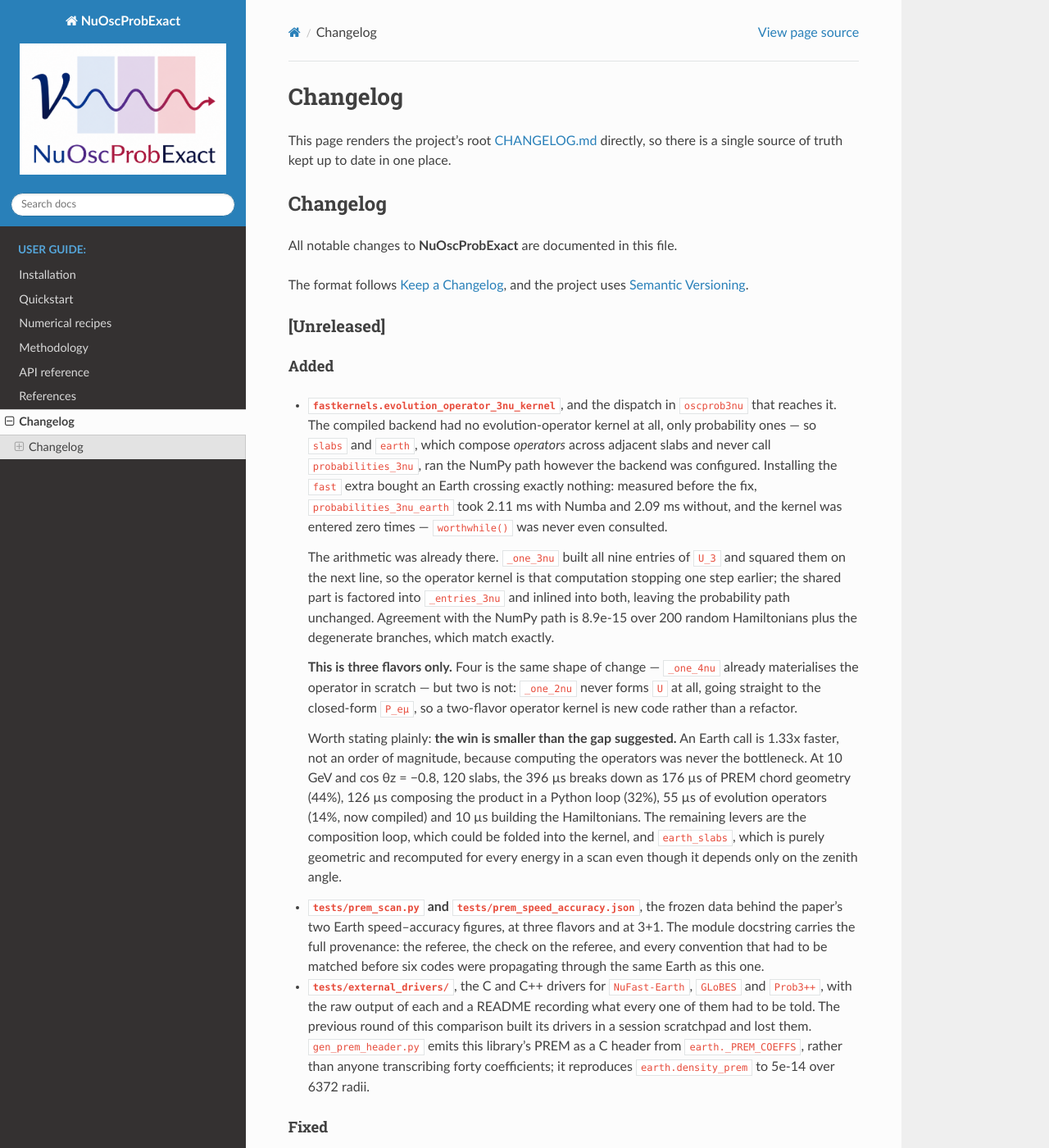
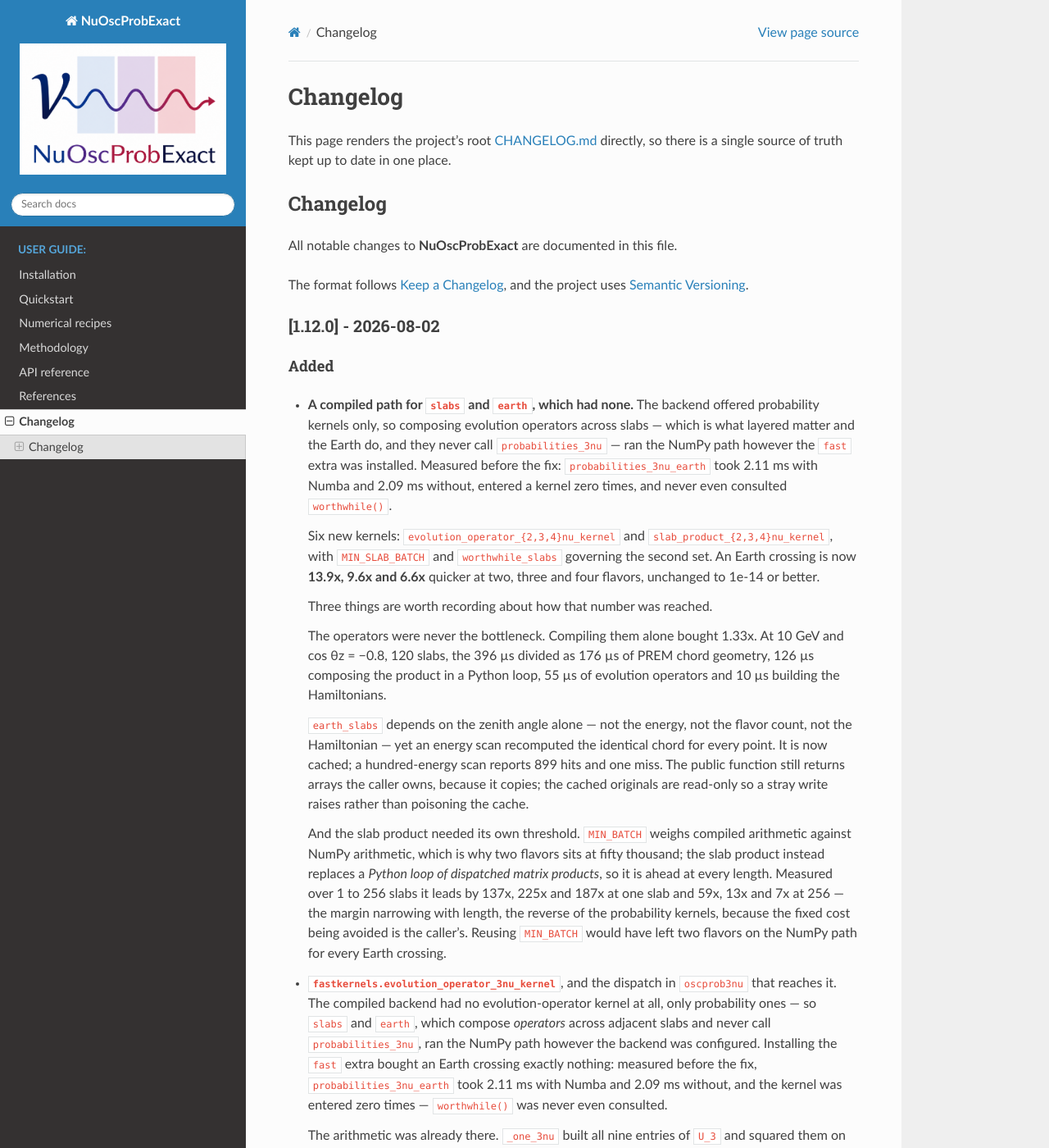
Before and after one commit to mbustama/NuOscProbExact, a Sphinx documentation site: the page built from docs/source/changelog.rst, in a window 1280 px wide and 1400 px high. Shown: the whole window at 82% size. Built offline with Sphinx 7.4.7 and the Read the Docs theme 3.1.0, drawn with Linux system fonts in a browser that asks for light colours.

Commit message:
Say what the backend now does for layered matter, and declare 1.12.0
Seven documents described a compiled backend that helped batched
probability calls, which was true and, for `slabs` and `earth`, beside
the point: they compose operators, so they could not use it at all.  Now
that they can, the documentation that omitted them would understate the
thing by an order of magnitude.

`slabs`' own module docstring was worse than incomplete --- it said the
cost of n slabs is "one vectorised evaluation plus n-1 small matrix
products", which stopped being what happens the moment the product kernel
took that route.  Corrected, along with the module docstring of
`fastkernels`, whose speedup table covered the probability kernels only
and now carries the slab figures beside them: 137x, 225x and 187x at one
slab against 59x, 13x and 7x at 256, with a sentence on why the margin
*narrows* with length where the other table's widens.

`README.md`, `index.rst` and `quickstart.rst` each gain the same fact in
the register they use.  The claim that the backend "is used only where it
is faster" stays --- it was never wrong --- but it read as though the
question had been asked for the Earth path, where in truth it had never
arisen.

The version is 1.12.0, confirmed by the author: this adds six public
kernels, two module-level names and a predicate, which is a minor bump
rather than a patch.  `pyproject.toml` declares it, the changelog's
`[Unreleased]` heading becomes `[1.12.0]`, and the seven `versionadded`
directives that `test_version_consistency` refused two commits ago ---
correctly, since no such version existed --- are now in place.

Between those two states the prose named 1.12.0 in four files while the
number was still undecided.  That was written, caught, de-pinned, and
restored once confirmed; the intermediate wording is not in any commit,
but the sequence is worth the line, because documentation that pre-empts
a version decision is a quiet way to make it.

606 tests pass, coverage 100% against the 98% floor, ruff clean, docs
clean under -W --keep-going.

Co-Authored-By: Claude Opus 5 <noreply@anthropic.com>

```diff
--- a/CHANGELOG.md
+++ b/CHANGELOG.md
@@ -5,9 +5,47 @@ All notable changes to **NuOscProbExact** are documented in this file.
 The format follows [Keep a Changelog](https://keepachangelog.com/en/1.1.0/),
 and the project uses [Semantic Versioning](https://semver.org/).
 
-## [Unreleased]
+## [1.12.0] - 2026-08-02
 
 ### Added
+
+- **A compiled path for `slabs` and `earth`, which had none.**  The backend
+  offered probability kernels only, so composing evolution operators across
+  slabs — which is what layered matter and the Earth do, and they never call
+  `probabilities_3nu` — ran the NumPy path however the `fast` extra was
+  installed.  Measured before the fix: `probabilities_3nu_earth` took 2.11 ms
+  with Numba and 2.09 ms without, entered a kernel zero times, and never even
+  consulted `worthwhile()`.
+
+  Six new kernels: `evolution_operator_{2,3,4}nu_kernel` and
+  `slab_product_{2,3,4}nu_kernel`, with `MIN_SLAB_BATCH` and
+  `worthwhile_slabs` governing the second set.  An Earth crossing is now
+  **13.9x, 9.6x and 6.6x** quicker at two, three and four flavors, unchanged
+  to 1e-14 or better.
+
+  Three things are worth recording about how that number was reached.
+
+  The operators were never the bottleneck.  Compiling them alone bought
+  1.33x.  At 10 GeV and cos θz = −0.8, 120 slabs, the 396 µs divided as
+  176 µs of PREM chord geometry, 126 µs composing the product in a Python
+  loop, 55 µs of evolution operators and 10 µs building the Hamiltonians.
+
+  `earth_slabs` depends on the zenith angle alone — not the energy, not the
+  flavor count, not the Hamiltonian — yet an energy scan recomputed the
+  identical chord for every point.  It is now cached; a hundred-energy scan
+  reports 899 hits and one miss.  The public function still returns arrays
+  the caller owns, because it copies; the cached originals are read-only so
+  a stray write raises rather than poisoning the cache.
+
+  And the slab product needed its own threshold.  `MIN_BATCH` weighs
+  compiled arithmetic against NumPy arithmetic, which is why two flavors
+  sits at fifty thousand; the slab product instead replaces a *Python loop
+  of dispatched matrix products*, so it is ahead at every length.  Measured
+  over 1 to 256 slabs it leads by 137x, 225x and 187x at one slab and 59x,
+  13x and 7x at 256 — the margin narrowing with length, the reverse of the
+  probability kernels, because the fixed cost being avoided is the
+  caller's.  Reusing `MIN_BATCH` would have left two flavors on the NumPy
+  path for every Earth crossing.
 
 - **`fastkernels.evolution_operator_3nu_kernel`**, and the dispatch in
   `oscprob3nu` that reaches it.  The compiled backend had no
--- a/docs/source/quickstart.rst
+++ b/docs/source/quickstart.rst
@@ -366,7 +366,11 @@ evaluated by compiled kernels instead of NumPy, which is worth roughly
    pip install "nuoscprobexact[fast]"
 
 Nothing in your code changes; :mod:`fastkernels` is picked up
-automatically, and the answers are the same to round-off.  If it is not
+automatically, and the answers are the same to round-off.  That includes
+:mod:`slabs` and :mod:`earth`, which compose evolution operators rather
+than computing probabilities: they have their own kernel, which does a
+whole trajectory in one pass, and an Earth crossing is between seven and
+fourteen times quicker with it.  If it is not
 installed, the NumPy path is used and everything works as before.
 
 It is used only where it is faster.  For three flavors that is every stack
--- a/pyproject.toml
+++ b/pyproject.toml
@@ -4,7 +4,7 @@ build-backend = "setuptools.build_meta"
 
 [project]
 name = "nuoscprobexact"
-version = "1.11.0"
+version = "1.12.0"
 description = "Exact two-, three- and four-flavor neutrino oscillation probabilities for arbitrary time-independent Hamiltonians"
 readme = "README.md"
 requires-python = ">=3.9"
```
Also changed, not shown: README.md (+3 -1 lines), docs/source/index.rst (+11 -0 lines), 2 other files.
